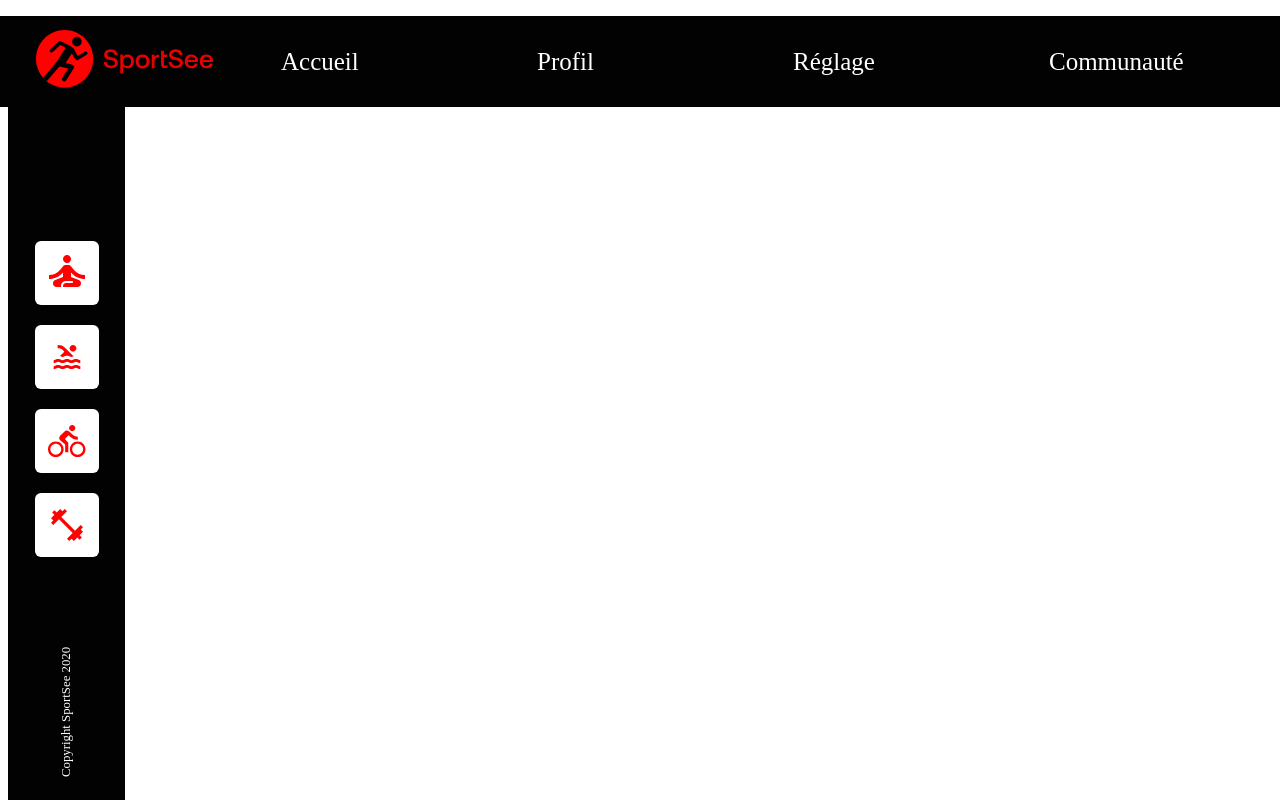
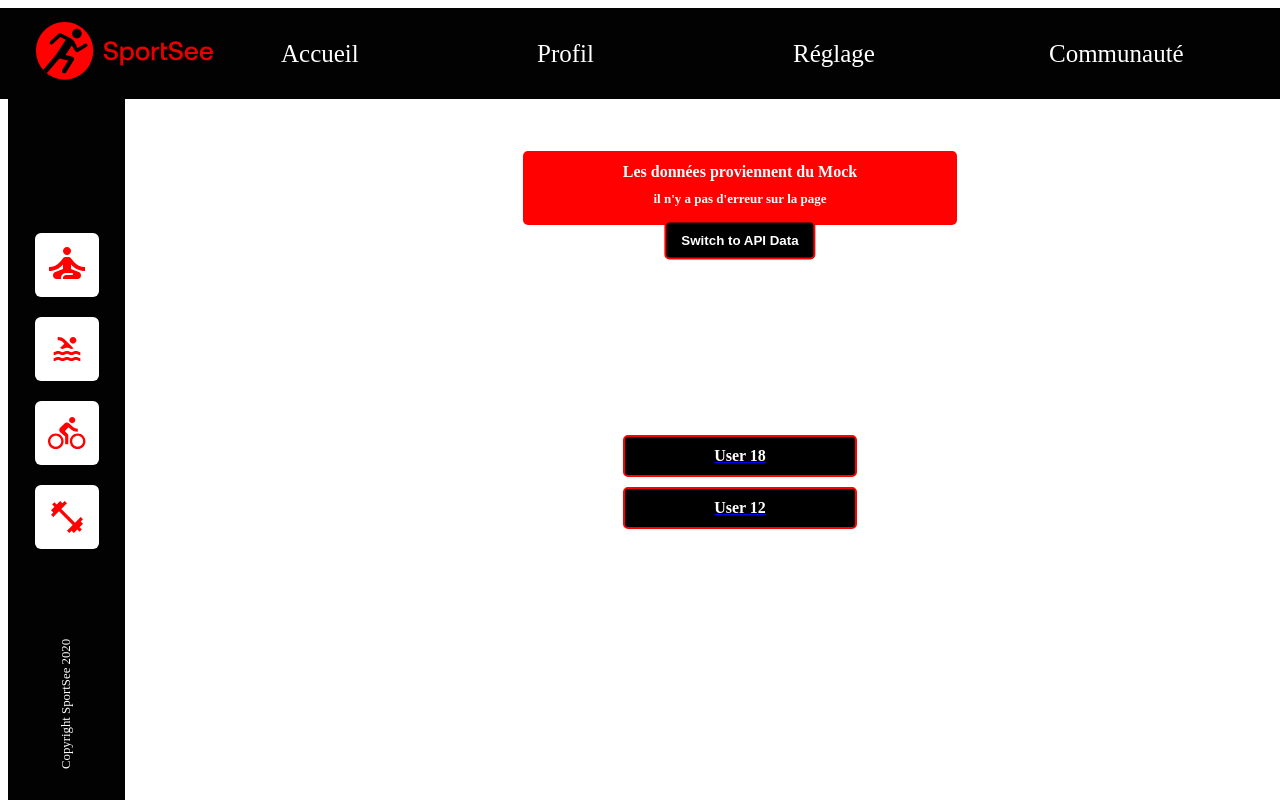
Before and after one commit to leen1515/sportsee, a React (Create React App) app in the folder sportsee/: page / in a window 1280 px wide. Built offline with nearby package versions, Linux system fonts and the light colour scheme; no server answers.

Commit message:
feat(): button & loading + usecontext

```diff
--- /dev/null
+++ b/sportsee/src/components/APISwitch.jsx
@@ -0,0 +1,35 @@
+import  { useContext } from "react";
+import {datasContext} from "../routes/GetRoutes";
+import styled from 'styled-components';
+
+const StyledButton = styled.button`
+  position: absolute;
+  top: 50%;
+  left: 50%;
+  transform: translate(-50%, -50%) ;
+  background-color: black;
+  color: white;
+  border: 2px solid red;
+  padding: 10px 15px;
+  border-radius: 5px;
+  cursor: pointer;
+  font-weight: bold;
+  transition: all 0.3s ease-in-out;
+
+  &:hover {
+    background-color: red;
+    color: black;
+  }
+`;
+
+function APISwitch() {
+    const { api, toggleAPIMode } = useContext(datasContext);
+
+    return (
+      <StyledButton onClick={toggleAPIMode}>
+        {api ? "Switch to Mocked Data" : "Switch to API Data"}
+      </StyledButton>
+    );
+  }
+
+  export default APISwitch;
--- /dev/null
+++ b/sportsee/src/components/Loading.jsx
@@ -0,0 +1,39 @@
+import Styled from "styled-components";
+
+const CircleContainer = Styled.div`
+    width: 100%;
+    height: 100%;
+    background-color: #00000039;
+    position:fixed;
+    top: 50%;
+    left: 50%;
+    transform: translate(-50%, -50%);
+`
+const Circle = Styled.div`
+    position: relative;
+    width: 500px;
+    height: 500px;
+    border-radius: 50%;
+    border: 3px solid #FF0101;
+    border-top-color: #000000;
+    animation: spin 2s infinite linear;
+    margin: auto;
+    margin-top: 100px;
+    left: 100px;
+    @keyframes spin {
+        to {
+            transform: rotate(360deg);
+        }
+    }
+`;
+function Loading(){
+    return (
+        <CircleContainer>
+            <Circle>
+                <p>...</p>
+            </Circle>
+        </CircleContainer>
+    );
+}
+
+export default Loading;
--- a/sportsee/src/pages/home/Home.jsx
+++ b/sportsee/src/pages/home/Home.jsx
@@ -1,11 +1,75 @@
+import APISwitch from "../../components/APISwitch";
+import styled from 'styled-components';
+import { Link } from 'react-router-dom';
+import { useContext } from "react";
+import { datasContext } from "../../routes/GetRoutes";
 
+const MainHome = styled.main`
+  position: fixed;
+  margin:auto;
+  top:30%;
+  left:calc(50% + 100px);
+  transform: translate(-50%, -50%);
+`;
+const UserChoice = styled.div`
+  position: relative;
+  margin:auto;
+  top:200px;
+  width: 200px;
+  background-color: black;
+  color: white;
+  border: 2px solid red;
+  padding: 10px 15px;
+  border-radius: 5px;
+  cursor: pointer;
+  font-weight: bold;
+  transition: all 0.3s ease-in-out;
+  margin-top: 10px;
+  text-align: center;
 
-function Home(){
-    return <><p>Home</p>
-    <div>User 18</div>
-    <div>User 12</div>
-    </>
-}
+  &:hover {
+    background-color: #FF0101;
+    color: black;
+  }
+`;
+
+const ModeDatas = styled.div`
+ position: relative;
+  margin:auto;
+  width: 400px;
+  height:50px;
+  background-color: #FF0101;
+  color: white;
+  border: 2px solid red;
+  padding: 10px 15px;
+  border-radius: 5px;
+  cursor: pointer;
+  font-weight: bold;
+  transition: all 0.3s ease-in-out;
+  text-align: center;
+  & p{
+    margin-top: 10px;
+    font-size: 13px;
+  }`;
+
+function Home({ messageError }) {
+   const { api } = useContext(datasContext);
+    return (
+      <MainHome>
+        <ModeDatas>
+          {api? "Les données proviennent de l'API" : "Les données proviennent du Mock"}
+          {messageError? <p>`Erreur : ${messageError}`</p>: <p>il n'y a pas d'erreur sur la page</p>}
+        </ModeDatas>
+        <APISwitch />
+        <Link to="/profil/18">
+          <UserChoice>User 18</UserChoice>
+        </Link>
+        <Link to="/profil/12">
+          <UserChoice>User 12</UserChoice>
+        </Link>
+      </MainHome>
+    );
+  }
 
 
 export default Home;
--- a/sportsee/src/pages/profil/Profil.jsx
+++ b/sportsee/src/pages/profil/Profil.jsx
@@ -12,7 +12,7 @@ import { useEffect } from 'react';
 const MainProfil = styled.main`
     position:absolute;
     display:flex;
-    flex-direction:row;
+    flex-direction:column;
     width: calc(100% - 117px);
     height:100%;
     top:91px;
@@ -29,11 +29,13 @@ const MainGroup = styled.div`
 `
 
 const UserCard = styled.div`
-
+width:100%;
 `
-const UserName = styled.h2`
+const UserName = styled.div`
     color: red;
     font-size: 50px;
+    width:100%;
+    white-space:nowrap;
 `
 
 const Bienvenue = styled.p`
--- a/sportsee/src/routes/GetRoutes.jsx
+++ b/sportsee/src/routes/GetRoutes.jsx
@@ -3,14 +3,16 @@ import Home from '../pages/home/Home';
 import Profil from '../pages/profil/Profil';
 import { createContext, useEffect, useState } from "react";
 import { getDatasSection } from '../services/getDatasCall';
+import Loading from '../components/Loading';
 
 export const datasContext = createContext(null);
 
 function GetRoutes(){
     const [datas, setDatas] = useState(null);
     const [isDataLoading, setDataLoading] = useState(true);
-    const [apiStatut, setApiStatut] = useState(true);
+    const [apiStatut, setApiStatut] = useState(false);
     const [idUserSelected, setIdUserSelected] = useState(12);
+    const [error, setError] = useState(null);
 
     useEffect(() => {
         const fetchData = async () => {
@@ -27,7 +29,9 @@ function GetRoutes(){
                 setDatas(data);
             } catch (err) {
                 console.log('Error fetching data:', err);
-            } finally {
+                setError(err.message || "An error occurred");
+            }
+            finally {
                 setDataLoading(false);
             }
         }
@@ -42,13 +46,13 @@ function GetRoutes(){
     const toggleAPIMode = () => {
         setApiStatut(prev => !prev);
     }
-
+    if (isDataLoading) return <Loading />;
     return !isDataLoading && (
         <datasContext.Provider value={{datas, api: apiStatut, choiceId, toggleAPIMode}}>
             <Routes>
-                <Route path="/" element={<Home />} />
-                <Route path="/profil/" element={<Home />} />
+                <Route path="/" element={<Home messageError = {error}/>} />
                 <Route path="/profil/:userId" element={<Profil />} />
+                <Route path="/profil/" element={<Home messageError = {error} />} />
             </Routes>
         </datasContext.Provider>
     );
```
